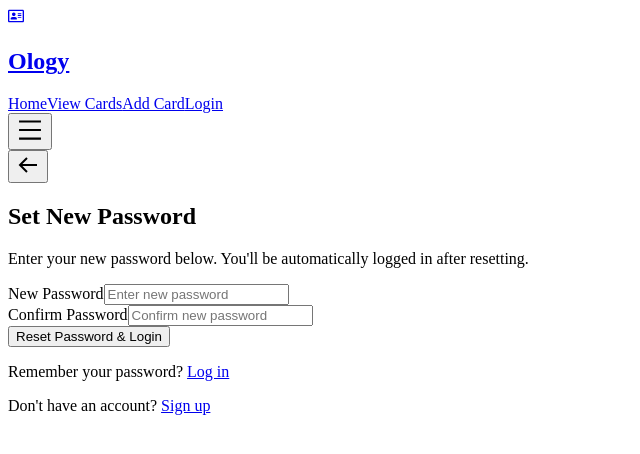
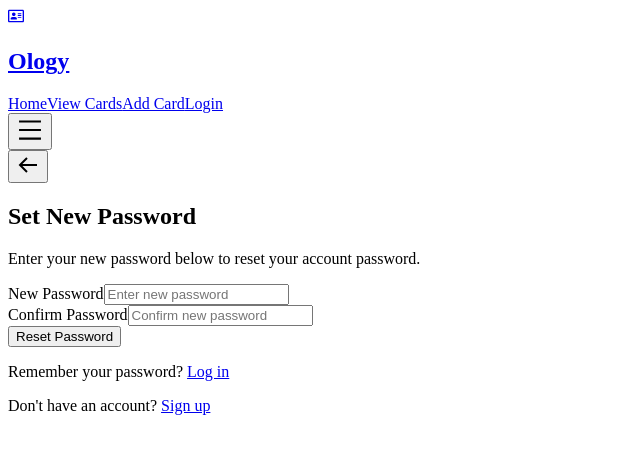
Before and after one commit to seyuan111/Business-Card-Frontend, a React (Vite) app: page /reset-password/1 in a window 1280 px wide. Shown: the top 454 px of the page, without its empty margins (0-640 px from the left). Built offline with nearby package versions, Linux system fonts and the light colour scheme.

Commit message:
changed it back to the original

```diff
--- a/src/pages/ResetPassword.jsx
+++ b/src/pages/ResetPassword.jsx
@@ -37,32 +37,14 @@ const ResetPassword = () => {
         `${import.meta.env.VITE_BACKEND_URL}/users/reset-password/${token}`,
         {
           password: formData.password,
-          autoLogin: true, // Add flag to indicate auto-login is requested
         },
         { withCredentials: true } // Include cookies if needed
       );
 
       // Display success message
-      setSuccess(response.data.message || "Password reset successfully. Logging you in...");
+      setSuccess(response.data.message || "Password reset successfully. You can now log in.");
       setFormData({ password: "", confirmPassword: "" }); // Clear form
-
-      // If the backend returns authentication data (token, user info, etc.)
-      // Store it appropriately (this depends on your auth implementation)
-      if (response.data.token) {
-        // If using localStorage for token storage
-        localStorage.setItem('authToken', response.data.token);
-      }
-
-      if (response.data.user) {
-        // If storing user data
-        localStorage.setItem('user', JSON.stringify(response.data.user));
-      }
-
-      // Redirect to dashboard or home page after successful auto-login
-      setTimeout(() => {
-        navigate("/"); // Change this to your desired post-login route
-      }, 2000);
-
+      navigate("/"); // Redirect to login after 3 seconds
     } catch (err) {
       setError(err.response?.data?.message || "Failed to reset password.");
       console.log("Reset password error:", err.response?.data || err);
@@ -86,7 +68,7 @@ const ResetPassword = () => {
             <div className="text-center">
               <h2 className="text-2xl font-bold text-gray-600 mt-2">Set New Password</h2>
               <p className="text-sm text-gray-500 mt-2">
-                Enter your new password below. You'll be automatically logged in after resetting.
+                Enter your new password below to reset your account password.
               </p>
             </div>
           </div>
@@ -124,7 +106,7 @@ const ResetPassword = () => {
                 loading ? "opacity-50 cursor-not-allowed" : ""
               }`}
             >
-              {loading ? "Resetting..." : "Reset Password & Login"}
+              {loading ? "Resetting..." : "Reset Password"}
             </button>
             <div className="text-center mt-4">
               <p className="text-sm text-gray-600">
```
